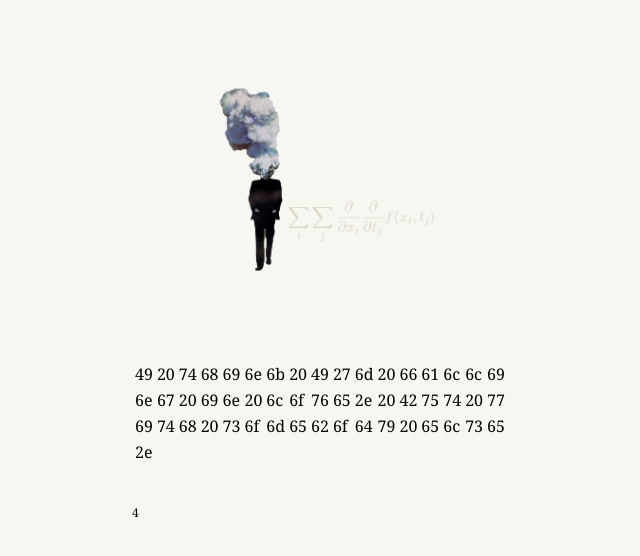
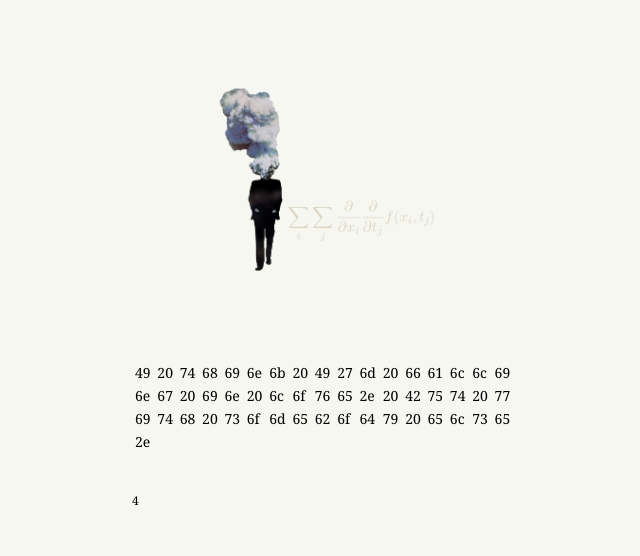
Before and after one commit to xavier5788/EEE13ME2, a plain HTML site: page xavier3.html in a window 1280 px wide. Shown: the whole page, without its empty margins (316-956 px from the left). Drawn offline with Linux system fonts and the light colour scheme.

Commit message:
Update xavier3.html

```diff
--- a/xavier3.html
+++ b/xavier3.html
@@ -31,7 +31,7 @@
 
 		<div class="blocktext">
 		<kemi>
-			<table>
+			<table style="font-size:14px;width:100%;">
 				<tr>
 					<td>49</td>
 					<td>20</td>
```
